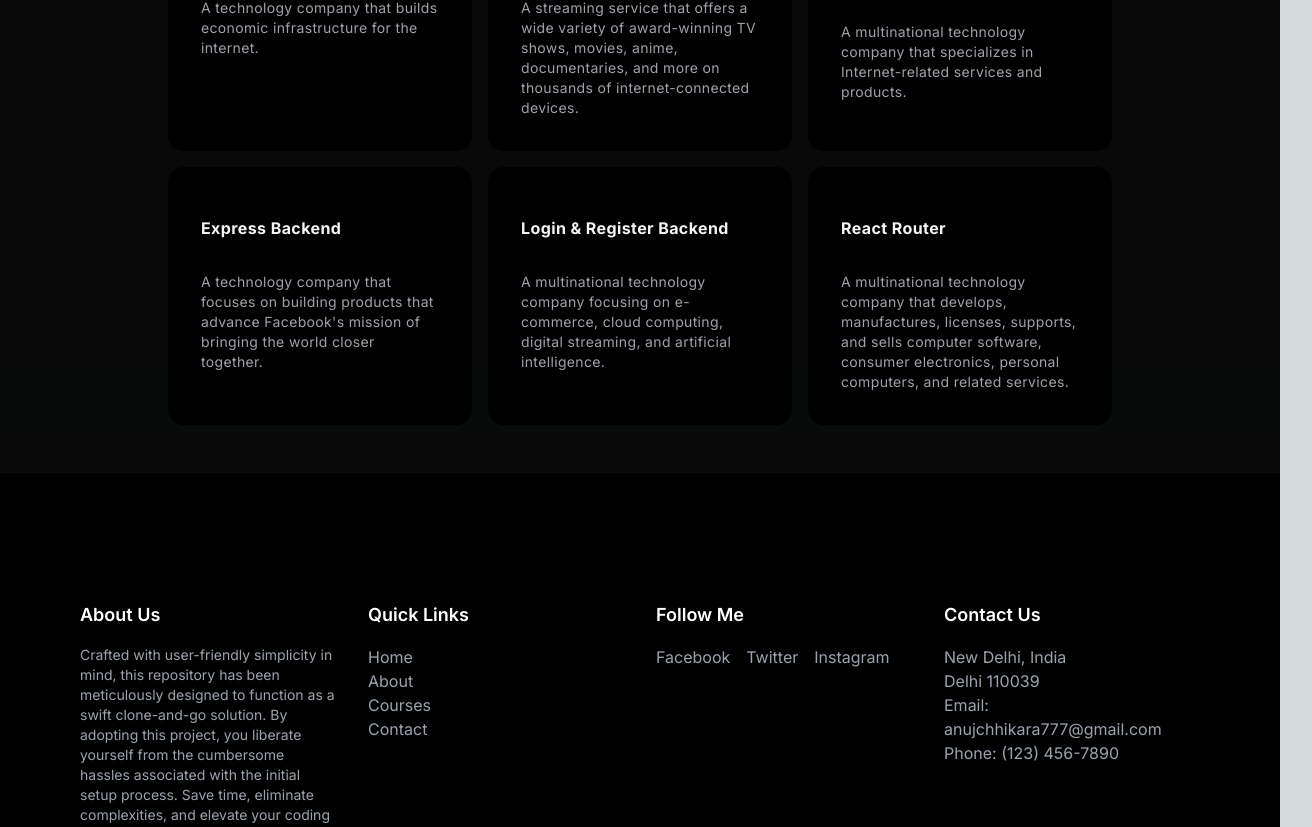
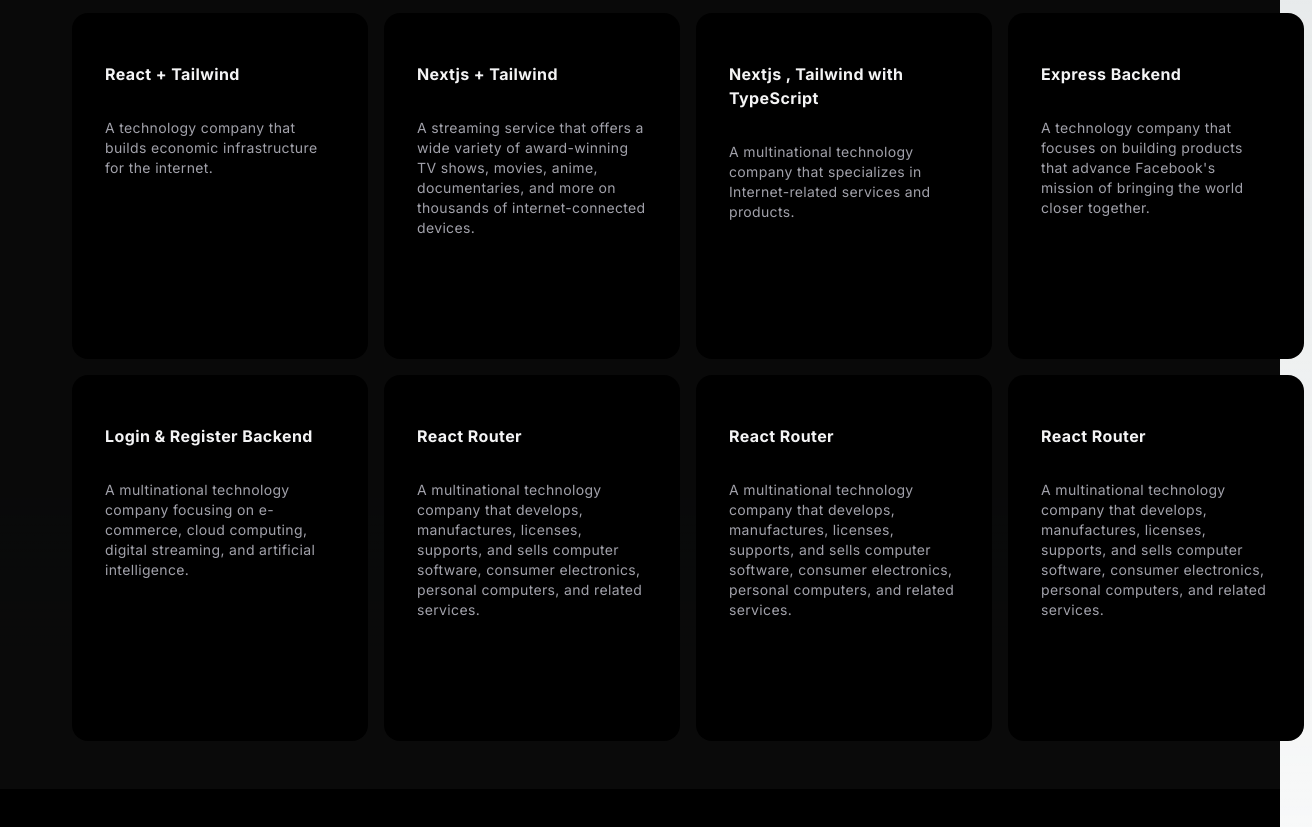
Before and after one commit to AnujChhikara/DevVault, a Next.js app: page / in a window 1280 px wide. Shown: the part 971-1798 px from the top of the page, 1312 px wide, since content can reach past the window. Built offline with nearby package versions, Linux system fonts and the light colour scheme.

Commit message:
added more pages

```diff
--- /dev/null
+++ b/src/app/about/page.tsx
@@ -0,0 +1,9 @@
+import React from 'react'
+
+function AboutPage() {
+  return (
+    <div>AboutPage</div>
+  )
+}
+
+export default AboutPage
--- /dev/null
+++ b/src/app/contact/page.tsx
@@ -0,0 +1,32 @@
+import React from 'react'
+
+function Contactpage() {
+  return (
+    <div className='bg-dot-white/[0.2] h-screen'>
+        <section className="
+        ">
+  <div className="py-8 lg:py-16 px-4 mx-auto max-w-screen-md">
+      <h2 className="mb-4 text-4xl underline tracking-tight font-extrabold text-center text-gray-200 dark:text-white">Contact Us</h2>
+      <p className="mb-8 lg:mb-16 font-light text-center text-gray-200 dark:text-gray-400 sm:text-xl">Got a technical issue? Want to send feedback about any problem you face? Let us know.</p>
+      <form action="#" className="space-y-8">
+          <div>
+              <label htmlFor="email" className="block mb-2 text-lg font-medium text-gray-300 dark:text-gray-300">Your email</label>
+              <input type="email" id="email" className="shadow-sm bg-transparent border border-gray-300 text-gray-300 text-sm rounded-lg focus:ring-primary-500 focus:border-primary-500 block w-full p-2.5 dark:bg-gray-700 dark:border-gray-600  dark:text-white dark:focus:ring-primary-500 dark:focus:border-primary-500 dark:shadow-sm-light" placeholder="name@gmail.com" required/>
+          </div>
+          <div>
+              <label htmlFor="subject" className="block mb-2 text-lg font-medium text-gray-300 dark:text-gray-300">Subject</label>
+              <input type="text" id="subject" className="block p-3 w-full text-sm text-gray-300 bg-transparent rounded-lg border border-gray-300 shadow-sm focus:ring-primary-500 focus:border-primary-500 dark:bg-gray-700 dark:border-gray-600  dark:text-white dark:focus:ring-primary-500 dark:focus:border-primary-500 dark:shadow-sm-light" placeholder="Let us know what we can improve" required/>
+          </div>
+          <div className="sm:col-span-2">
+              <label htmlFor="message" className="block mb-2 text-lg font-medium text-gray-300 dark:text-gray-400">Your message</label>
+              <textarea id="message" rows={6} className="block p-2.5 w-full text-sm text-gray-300 bg-transparent rounded-lg shadow-sm border border-gray-300 focus:ring-primary-500 focus:border-primary-500 dark:bg-gray-700 dark:border-gray-600  dark:text-white dark:focus:ring-primary-500 dark:focus:border-primary-500" placeholder="Leave a comment..."></textarea>
+          </div>
+          <button type="submit" className="py-3 px-5 text-sm font-medium text-center text-white rounded-lg bg-blue-700 sm:w-fit hover:bg-blue-800 focus:ring-4 focus:outline-none focus:ring-primary-300 dark:bg-primary-600 dark:hover:bg-primary-700 dark:focus:ring-primary-800">Send message</button>
+      </form>
+  </div>
+</section>
+    </div>
+  )
+}
+
+export default Contactpage
--- a/src/components/CommonSearch.tsx
+++ b/src/components/CommonSearch.tsx
@@ -3,13 +3,13 @@
 
 export const projects = [
     {
-      title: "React and Tailwind",
+      title: "React + Tailwind",
       description:
         "A technology company that builds economic infrastructure for the internet.",
       link: "https://stripe.com",
     },
     {
-      title: "Nextjs and Tailwind",
+      title: "Nextjs + Tailwind",
       description:
         "A streaming service that offers a wide variety of award-winning TV shows, movies, anime, documentaries, and more on thousands of internet-connected devices.",
       link: "https://netflix.com",
@@ -38,12 +38,28 @@
         "A multinational technology company that develops, manufactures, licenses, supports, and sells computer software, consumer electronics, personal computers, and related services.",
       link: "https://microsoft.com",
     },
+    {
+      title: "React Router",
+      description:
+        "A multinational technology company that develops, manufactures, licenses, supports, and sells computer software, consumer electronics, personal computers, and related services.",
+      link: "https://microsoft.com",
+    },
+    {
+      title: "React Router",
+      description:
+        "A multinational technology company that develops, manufactures, licenses, supports, and sells computer software, consumer electronics, personal computers, and related services.",
+      link: "https://microsoft.com",
+    },
   ];
 
 export default function CommomSearch() {
   return (
-    <div className="max-w-5xl mx-auto px-8">
-      <HoverEffect className="w-full" items={projects} />
+    <div className="flex flex-col justify-center items-center mt-12">
+      <h2 className="text-7xl font-semibold">Most Used Code</h2>
+      <div className="max-w-7xl mx-auto px-4">
+
+
+      <HoverEffect className="w-full" items={projects} /></div>
     </div>
   );
 }
--- a/src/components/Footer.tsx
+++ b/src/components/Footer.tsx
@@ -7,7 +7,7 @@
     <div>
       <h2 className="text-white text-lg font-semibold mb-4">About Us</h2>
       <p className="mb-4 text-sm">
-      Crafted with user-friendly simplicity in mind, this repository has been meticulously designed to function as a swift clone-and-go solution. By adopting this project, you liberate yourself from the cumbersome hassles associated with the initial setup process.
+      By adopting DevVault, you liberate yourself from the cumbersome hassles associated with the initial setup process.
       Save time, eliminate complexities, and elevate your coding experience effortlessly. Welcome to a hassle-free start!
       </p>
     </div>
@@ -30,14 +30,7 @@
             About
           </a>
         </li>
-        <li>
-          <a
-            href="#"
-            className="hover:text-white transition-colors duration-300"
-          >
-            Courses
-          </a>
-        </li>
+
         <li>
           <a
             href="#"
@@ -55,7 +48,7 @@
           href="#"
           className="hover:text-white transition-colors duration-300"
         >
-          Facebook
+          Github
         </a>
         <a
           href="#"
@@ -67,7 +60,7 @@
           href="#"
           className="hover:text-white transition-colors duration-300"
         >
-          Instagram
+          Peerlist
         </a>
       </div>
     </div>
--- a/src/components/Search.tsx
+++ b/src/components/Search.tsx
@@ -24,7 +24,7 @@
         name='search'
         ref={searchElement}
 
-        placeholder='type here to get started..'
+        placeholder='search using your tech stack..'
         className='bg-transparent border-2 border-neutral-500 sm:w-[300px] md:w-[500px]  px-4 py-1
         rounded-3xl h-10  ' />
 
--- a/src/components/ui/card-hover-effect.tsx
+++ b/src/components/ui/card-hover-effect.tsx
@@ -1,6 +1,5 @@
 import { cn } from "@/utils/cn";
 import { AnimatePresence, motion } from "framer-motion";
-import Link from "next/link";
 import { useState } from "react";
 
 export const HoverEffect = ({
@@ -16,18 +15,25 @@
 }) => {
   let [hoveredIndex, setHoveredIndex] = useState<number | null>(null);
 
+  function copyText() {
+
+    /* Copy text into clipboard */
+    navigator.clipboard.writeText
+        ("npx create-next-app@latest");
+}
+
   return (
     <div
       className={cn(
-        "grid grid-cols-1 md:grid-cols-2  lg:grid-cols-3  py-10",
+        "grid grid-cols-1 md:grid-cols-2  lg:grid-cols-4 py-10",
         className
       )}
     >
       {items.map((item, idx) => (
-        <Link
-          href={item?.link}
+        <div
+
           key={item?.link}
-          className="relative group   block p-2 h-full w-full"
+          className="relative group   block p-2 mx-12  h-full w-full"
           onMouseEnter={() => setHoveredIndex(idx)}
           onMouseLeave={() => setHoveredIndex(null)}
         >
@@ -51,8 +57,14 @@
           <Card>
             <CardTitle>{item.title}</CardTitle>
             <CardDescription>{item.description}</CardDescription>
+            <p className="text-sm mt-2 ">* Run below command in your terminal.</p>
+            <div className="flex text-sm pt-4 space-x-2">
+              <p >npx create-next-app@latest</p>
+            <button onClick={copyText} className="hover:opacity-75 duration-700" >
+            <svg className="with-icon_icon__MHUeb" data-testid="geist-icon" fill="none" height="24" shape-rendering="geometricPrecision" stroke="currentColor" stroke-linecap="round" stroke-linejoin="round" stroke-width="1.5" viewBox="0 0 24 24" width="24" data-open="true" ><path d="M6 17C4.89543 17 4 16.1046 4 15V5C4 3.89543 4.89543 3 6 3H13C13.7403 3 14.3866 3.4022 14.7324 4M11 21H18C19.1046 21 20 20.1046 20 19V9C20 7.89543 19.1046 7 18 7H11C9.89543 7 9 7.89543 9 9V19C9 20.1046 9.89543 21 11 21Z"></path></svg>
+            </button> </div>
           </Card>
-        </Link>
+        </div>
       ))}
     </div>
   );
```
